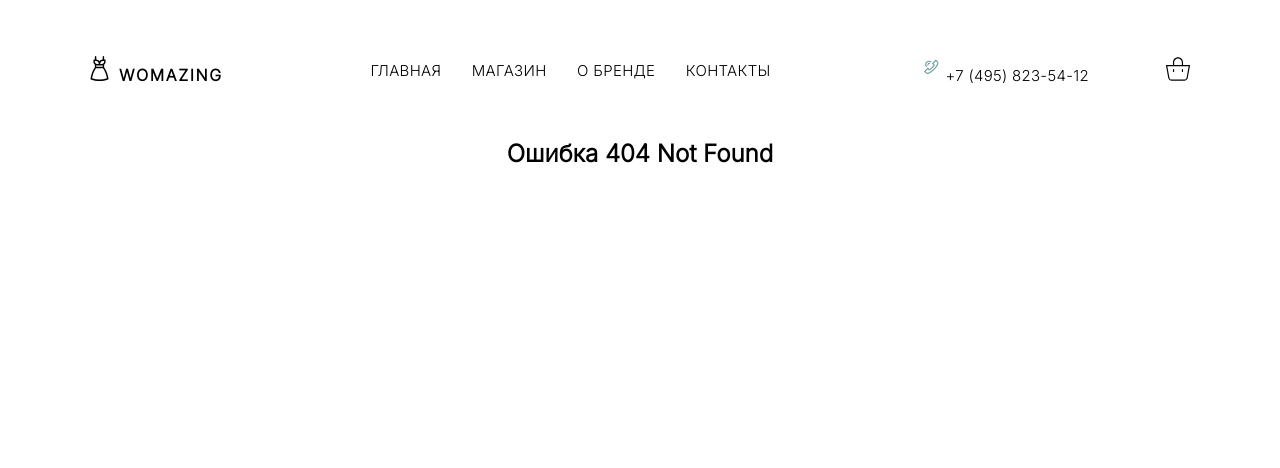
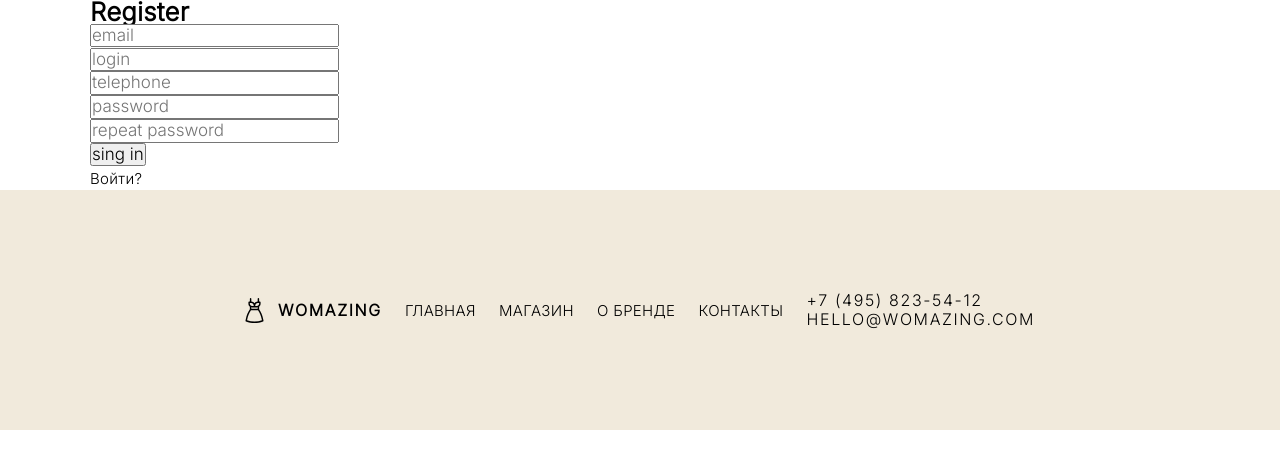
Before and after one commit to fermer123/test, a React (Create React App) app: page /register in a window 1280 px wide. Before the commit this address had no page. Shown: the top 468 px of the page. Built offline with nearby package versions, Linux system fonts and the light colour scheme.

Commit message:
register

```diff
--- a/src/components/Header/Header.jsx
+++ b/src/components/Header/Header.jsx
@@ -47,6 +47,12 @@ const Header = () => {
               src={basket}
             />
           </NavLink>
+          <NavLink
+            className={style.login + ' ' + style.header_link}
+            to='/login'
+          >
+            Login
+          </NavLink>
         </div>
       </div>
     </div>
--- a/src/components/Header/Header.module.scss
+++ b/src/components/Header/Header.module.scss
@@ -42,7 +42,7 @@
 }
 
 .cart {
-  margin-left: 67px;
+  margin-left: 47px;
 }
 .header_link {
   text-decoration: none;
@@ -58,3 +58,7 @@
     color: #6e9c9f;
   }
 }
+
+.login {
+  margin-left: 20px;
+}
--- a/src/components/Layout.jsx
+++ b/src/components/Layout.jsx
@@ -7,26 +7,36 @@ import Brands from '../pages/Brands/Brands';
 import Footer from './Footer/Footer';
 import Cart from '../pages/Cart/Cart';
 import NotFound from '../pages/NotFound/NotFound';
+import Login from '../pages/Login/Login';
+import Register from '../pages/Register/Register';
 
 const Layout = () => {
   const location = useLocation();
 
   return (
     <div>
-      <Header />
+      {location.pathname !== '/login' && location.pathname !== '/register' ? (
+        <Header />
+      ) : (
+        ''
+      )}
       <Routes>
         <Route path='/' element={<Home />} />
         <Route path='/contact' element={<Contact />} />
         <Route path='/shop' element={<Shop />} />
         <Route path='/brands' element={<Brands />} />
         <Route path='/cart' element={<Cart />} />
+        <Route path='/login' element={<Login />} />
+        <Route path='/register' element={<Register />} />
         <Route path='*' element={<NotFound />} />
       </Routes>
       {location.pathname === '/' ||
       location.pathname === '/contact' ||
       location.pathname === '/shop' ||
       location.pathname === '/brands' ||
-      location.pathname === '/cart' ? (
+      location.pathname === '/cart' ||
+      location.pathname === '/login' ||
+      location.pathname === '/register' ? (
         <Footer />
       ) : null}
     </div>
--- a/src/pages/Home/Home.jsx
+++ b/src/pages/Home/Home.jsx
@@ -5,8 +5,10 @@ import style from './Home.module.scss';
 
 const Home = () => {
   const { t } = useTranslation();
-  const { count, user } = useContext(CustomContext);
-  console.log(user, count);
+  const { count, user, setUser } = useContext(CustomContext);
+
+  console.log(user.name);
+
   return (
     <div className='container'>
       <div dangerouslySetInnerHTML={{ __html: t('home.firstScreen.title') }} />
--- /dev/null
+++ b/src/pages/Login/Login.jsx
@@ -0,0 +1,25 @@
+import style from './Login.module.scss';
+import { NavLink } from 'react-router-dom';
+
+const Login = () => {
+  return (
+    <div className='container'>
+      <div className={style.login}></div>
+      <form>
+        <h2>Login</h2>
+        <input required type='email' placeholder='email' />
+        <br />
+        <input required type='password' placeholder='password' />
+        <br />
+        <button type='submit'>sing in</button>
+        <p>
+          <NavLink className={style.header_link} to='/register'>
+            Зарегестрироваться?
+          </NavLink>
+        </p>
+      </form>
+    </div>
+  );
+};
+
+export default Login;
--- /dev/null
+++ b/src/pages/Login/Login.module.scss
@@ -0,0 +1,14 @@
+.header_link {
+  text-decoration: none;
+  font-style: normal;
+  font-weight: 400;
+  font-size: 15px;
+  line-height: 140%;
+  letter-spacing: 0.02em;
+  color: #000000;
+  &:active,
+  &:hover,
+  &:focus {
+    color: #6e9c9f;
+  }
+}
--- /dev/null
+++ b/src/pages/Register/Register.jsx
@@ -0,0 +1,38 @@
+import style from './Register.module.scss';
+import { NavLink } from 'react-router-dom';
+import axios from 'axios';
+
+const Register = () => {
+  const registerUser = (e) => {
+    e.preventDefault();
+    const resp = axios.post('http://localhost:8080/register');
+    console.log(resp);
+  };
+
+  return (
+    <div className='container'>
+      <div className={style.register}></div>
+      <form onSubmit={registerUser}>
+        <h2>Register</h2>
+        <input name='email' type='email' placeholder='email' />
+        <br />
+        <input name='login' type='login' placeholder='login' />
+        <br />
+        <input name='tel' type='tel' placeholder='telephone' />
+        <br />
+        <input name='password' type='password' placeholder='password' />
+        <br />
+        <input type='password' placeholder='repeat password' />
+        <br />
+        <button type='submit'>sing in</button>
+        <p>
+          <NavLink className={style.header_link} to='/login'>
+            Войти?
+          </NavLink>
+        </p>
+      </form>
+    </div>
+  );
+};
+
+export default Register;
--- /dev/null
+++ b/src/pages/Register/Register.module.scss
@@ -0,0 +1,14 @@
+.header_link {
+  text-decoration: none;
+  font-style: normal;
+  font-weight: 400;
+  font-size: 15px;
+  line-height: 140%;
+  letter-spacing: 0.02em;
+  color: #000000;
+  &:active,
+  &:hover,
+  &:focus {
+    color: #6e9c9f;
+  }
+}
```
